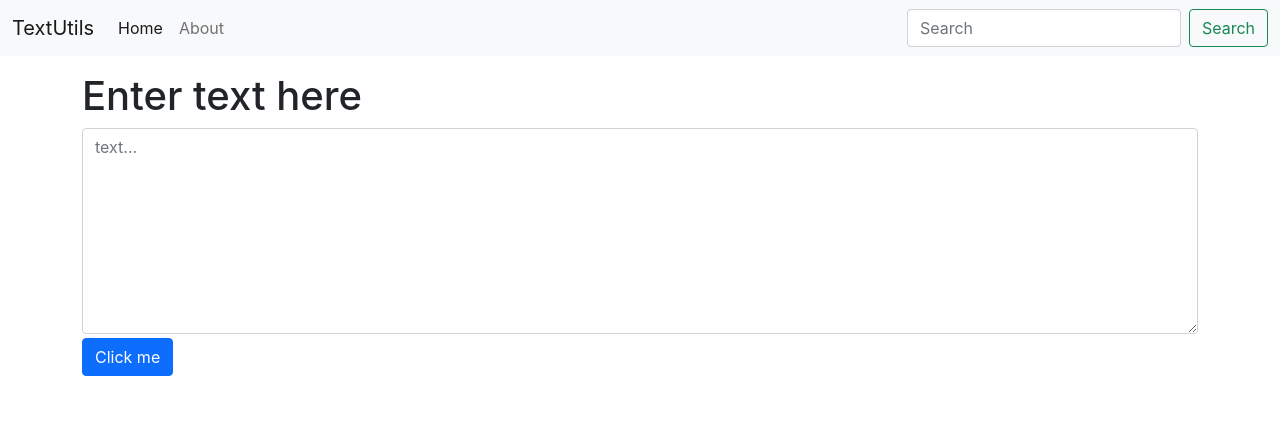
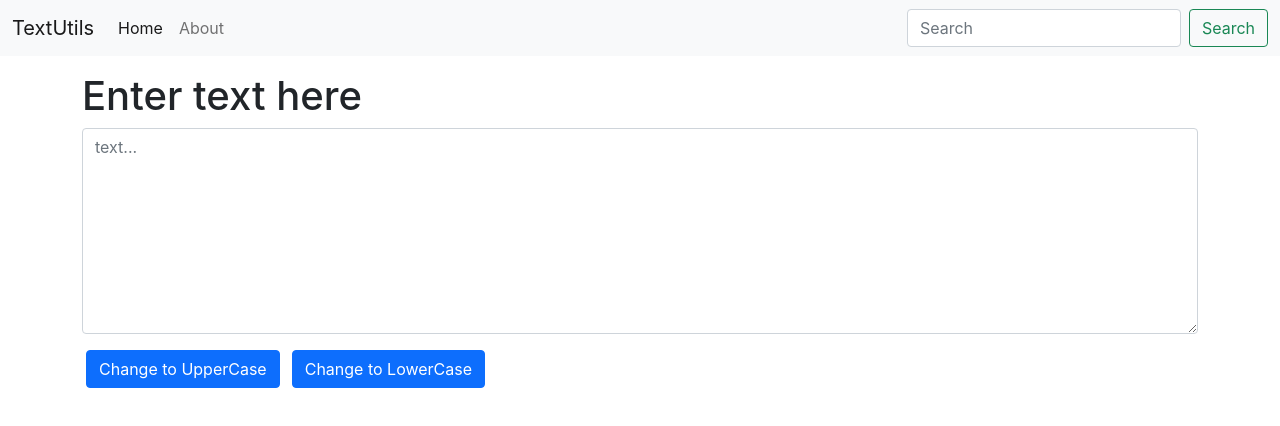
Before and after one commit to ayush1614/TextUtils, a React (Create React App) app: page / in a window 1280 px wide. Shown: the top 426 px of the page. Built offline with nearby package versions, Linux system fonts and the light colour scheme.

Commit message:
added the change to lowercase functionality

```diff
--- a/src/components/TextForm.js
+++ b/src/components/TextForm.js
@@ -4,15 +4,21 @@ import React, { useState } from 'react'
 export default function TextForm(props) {
 
     // handling events
+
+    //change to uppercase
     const handleUpClick = () => {
-        // console.log("Uppercase button clicked .")
-        text = text.toUpperCase();
-        setText(text);
+        let newText = text.toUpperCase();
+        setText(newText);
+    };
+
+    //convert to lower case
+    const handleLoClick = () => {
+        let newText = text.toLowerCase();
+        setText(newText);
     };
 
     const handleChange = (event) => {
-        // console.log("Handle Change.")
-        setText(event.target.value);        //on using this we now write on textarea
+        setText(event.target.value);        //on typing we set the updated value  | helps to type in text area
     };
 
 
@@ -28,7 +34,8 @@ export default function TextForm(props) {
 
             {/*onChange is used so that we can write in textarea . Helps in settting the state and updating it*/}
             <div className="form-group"><textarea className="form-control" value={text} onChange={handleChange} id="textArea" rows="8" placeholder='text...'></textarea></div>
-            <button className="btn btn-primary my-1" onClick={handleUpClick}>Click me </button>
+            <button className="btn btn-primary my-3 mx-1" onClick={handleUpClick}>Change to UpperCase</button>
+            <button className="btn btn-primary my-3 mx-2" onClick={handleLoClick}>Change to LowerCase</button>
 
         </div>
     )
```
